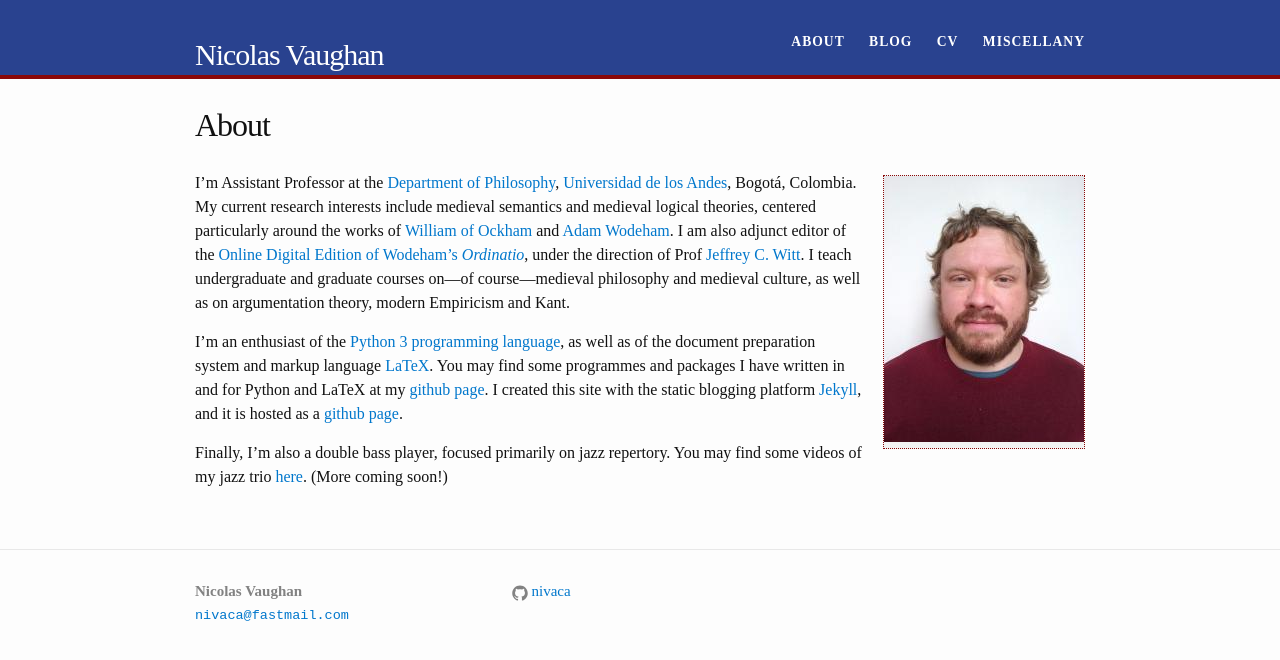
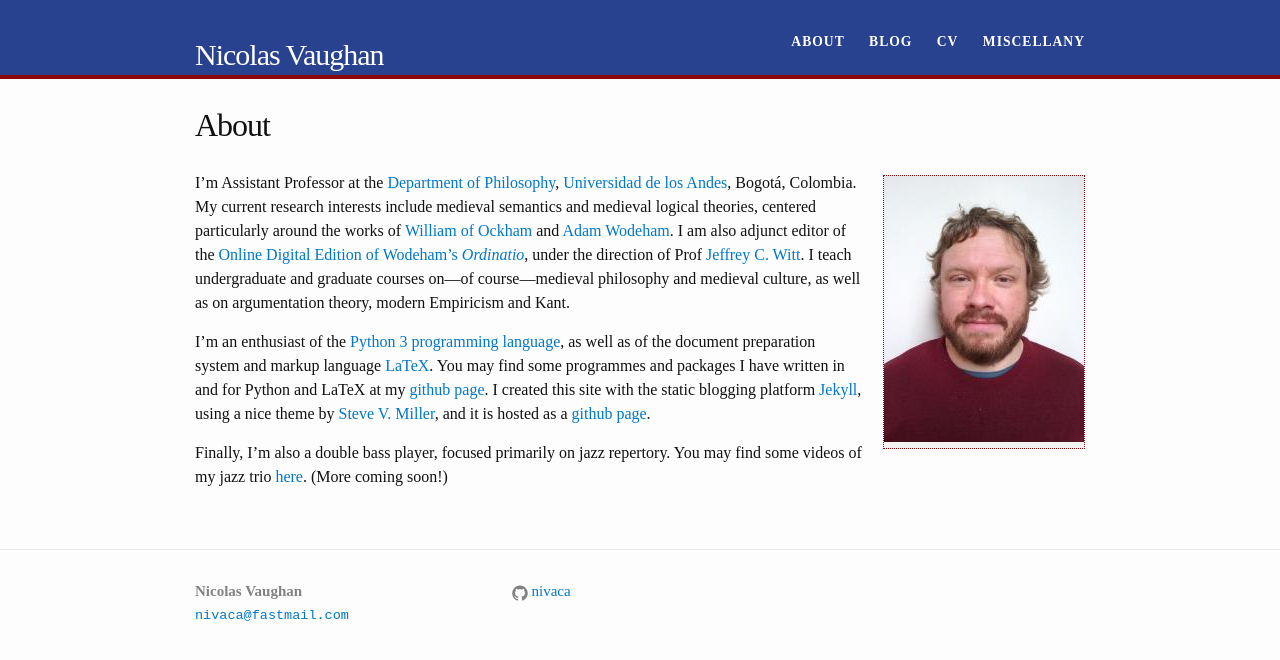
Before and after one commit to nivaca/nivaca.github.io, a Jekyll site: the page built from about.md, in a window 1280 px wide. Shown: the top 660 px of the page. Built offline with Jekyll 4.4.1, drawn with Linux system fonts in a browser that asks for light colours.

Commit message:
reference to template

```diff
--- a/about.md
+++ b/about.md
@@ -9,6 +9,6 @@ permalink: /about/
 I'm Assistant Professor at the [Department of Philosophy](http://filosofia.uniandes.edu.co/), [Universidad de los Andes](https://uniandes.edu.co/), Bogotá, Colombia. My current research interests include medieval semantics and medieval logical theories, centered particularly around the works of [William of Ockham](https://plato.stanford.edu/entries/ockham/) and [Adam Wodeham](https://plato.stanford.edu/entries/wodeham/).
 I am also adjunct editor of the [Online Digital Edition of Wodeham's *Ordinatio*](http://scta.lombardpress.org/text/questions/wodehamordinatio), under the direction of Prof [Jeffrey C. Witt](http://jeffreycwitt.com/). I teach undergraduate and graduate courses on—of course—medieval philosophy and medieval culture, as well as on argumentation theory, modern Empiricism and Kant.
 
-I'm an enthusiast of the [Python 3 programming language](https://www.python.org/), as well as of the document preparation system and markup language [LaTeX](https://www.latex-project.org//). You may find some programmes and packages I have written in and for Python and LaTeX at my [github page](https://github.com/nivaca). I created this site with the static blogging platform [Jekyll](http://jekyllrb.com/), and it is hosted as a [github page](https://pages.github.com/).
+I'm an enthusiast of the [Python 3 programming language](https://www.python.org/), as well as of the document preparation system and markup language [LaTeX](https://www.latex-project.org//). You may find some programmes and packages I have written in and for Python and LaTeX at my [github page](https://github.com/nivaca). I created this site with the static blogging platform [Jekyll](http://jekyllrb.com/), using a nice theme by [Steve V. Miller](https://github.com/svmiller), and it is hosted as a [github page](https://pages.github.com/).
 
 Finally, I'm also a double bass player, focused primarily on jazz repertory. You may find some videos of my jazz trio [here](https://www.youtube.com/channel/UC-JJLd-y77o2XB7NEwa9hbQ). (More coming soon!)
```
